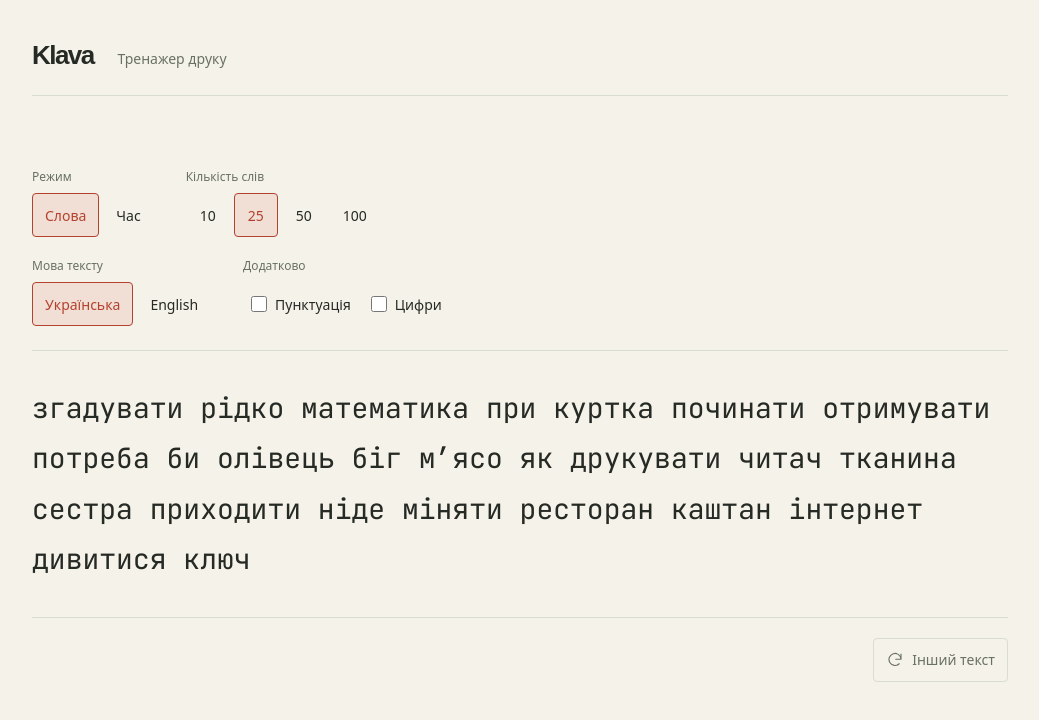
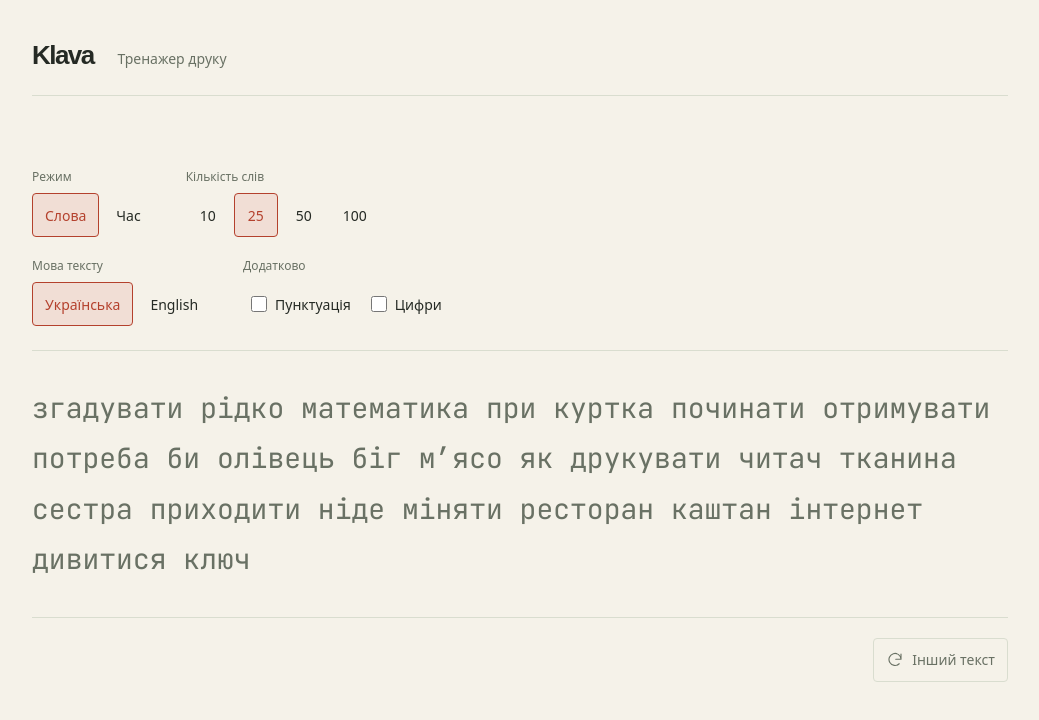
Before and after one commit to Nicholas-Nak/klava, a React (Vite) app: page / in a window 1280 px wide. Shown: the top 720 px of the page, without its empty margins (120-1159 px from the left). Built offline with nearby package versions, Linux system fonts and the light colour scheme; a web font is replaced by a local one.

Commit message:
feat: highlight correct, incorrect and extra characters

```diff
--- a/src/components/Word.module.css
+++ b/src/components/Word.module.css
@@ -1,4 +1,25 @@
 .word {
   display: inline-block;
-  white-space: nowrap;
+  max-width: 100%;
+  overflow-wrap: anywhere;
 }
+
+.pending {
+  color: var(--muted);
+}
+
+.correct {
+  color: var(--ink);
+}
+
+.incorrect {
+  color: var(--accent);
+  text-decoration: underline;
+  text-underline-offset: 0.15em;
+}
+
+.extra {
+  background: var(--accent-soft);
+  color: var(--accent);
+  text-decoration: line-through;
+}
--- a/src/components/Word.tsx
+++ b/src/components/Word.tsx
@@ -1,14 +1,19 @@
+import { getCharacters } from '../domain/characters';
 import styles from './Word.module.css';
 
 interface WordProps {
   text: string;
+  input?: string;
+  submitted?: boolean;
 }
 
-export function Word({ text }: WordProps) {
+export function Word({ text, input = '', submitted = false }: WordProps) {
   return (
     <span className={styles.word}>
-      {Array.from(text, (character, index) => (
-        <span key={index}>{character}</span>
+      {getCharacters(text, input, submitted).map((character, index) => (
+        <span key={index} className={styles[character.status]}>
+          {character.value}
+        </span>
       ))}
     </span>
   );
--- a/src/domain/characters.ts
+++ b/src/domain/characters.ts
@@ -4,3 +4,34 @@ export function charactersMatch(expected: string, actual: string): boolean {
 
   return normalize(expected) === normalize(actual);
 }
+
+export type CharacterStatus = 'pending' | 'correct' | 'incorrect' | 'extra';
+
+export interface Character {
+  value: string;
+  status: CharacterStatus;
+}
+
+export function getCharacters(
+  word: string,
+  input = '',
+  submitted = false,
+): Character[] {
+  const expected = Array.from(word.normalize('NFC'));
+  const actual = Array.from(input.normalize('NFC'));
+
+  return Array.from(
+    { length: Math.max(expected.length, actual.length) },
+    (_, index) => {
+      const value = expected[index] ?? actual[index] ?? '';
+      const typed = actual[index];
+      let status: CharacterStatus;
+      if (expected[index] === undefined) status = 'extra';
+      else if (typed === undefined)
+        status = submitted ? 'incorrect' : 'pending';
+      else status = charactersMatch(value, typed) ? 'correct' : 'incorrect';
+
+      return { value, status };
+    },
+  );
+}
```
Also changed, not shown: 1 other file (tests, documents, lock files or other folders).
